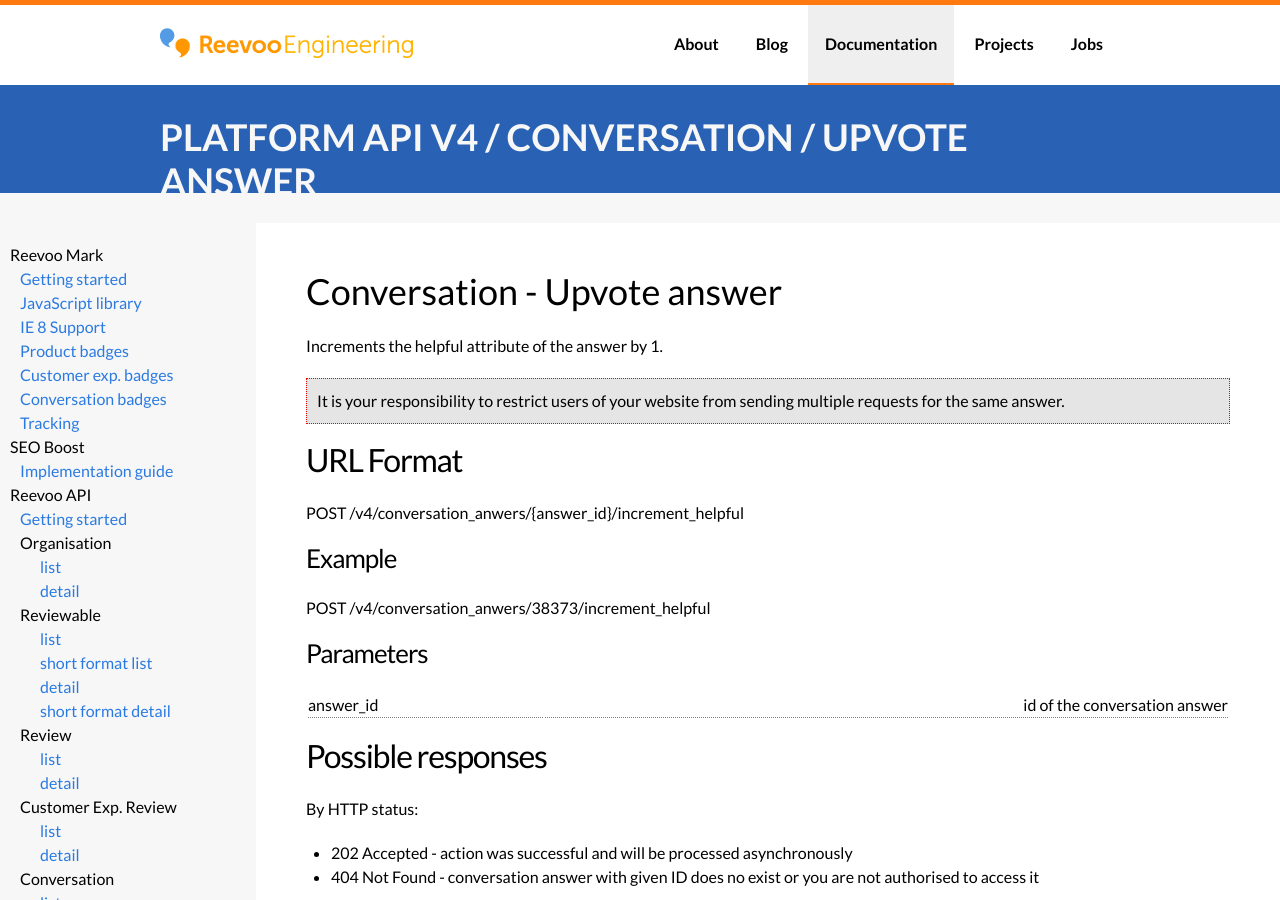
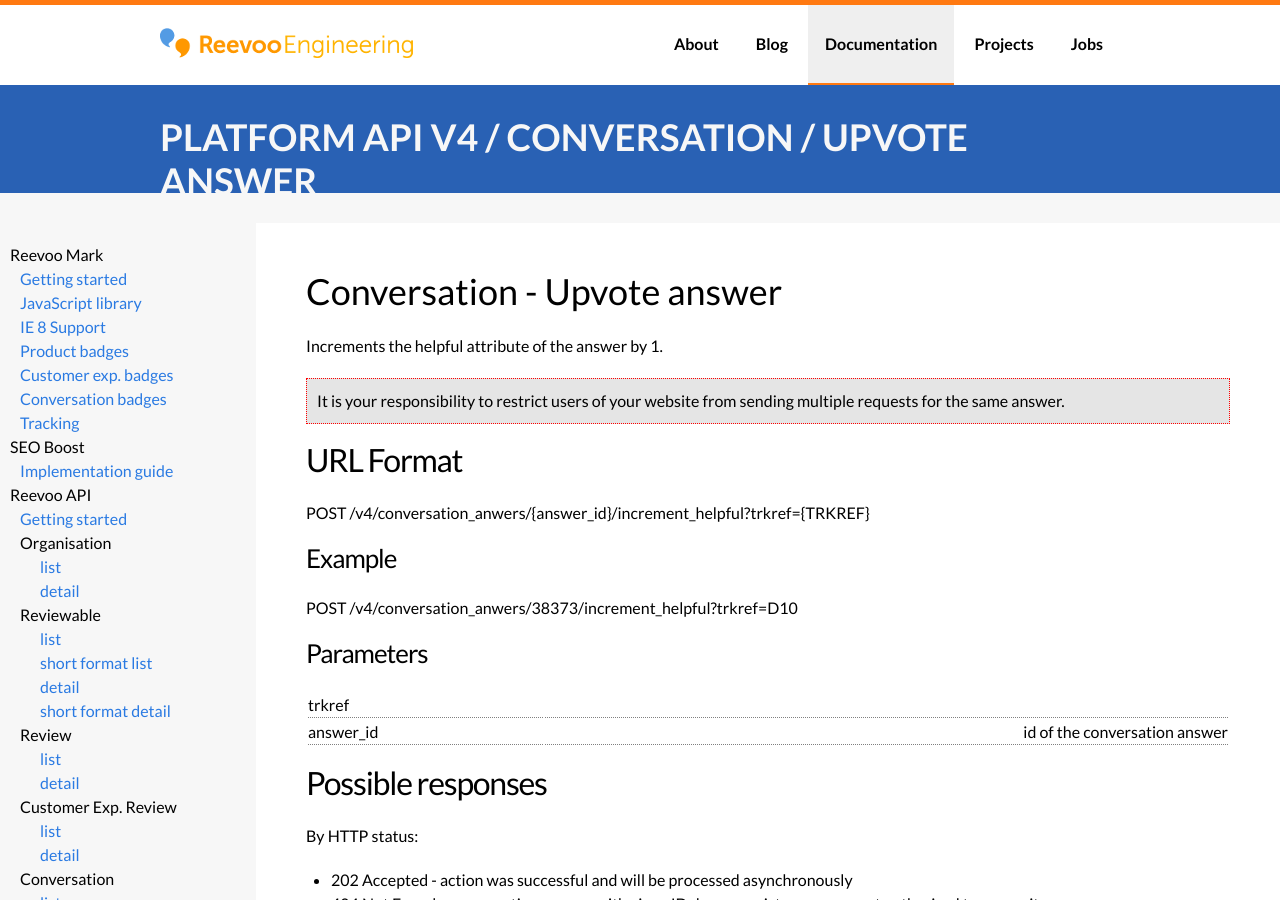
Before and after one commit to reevoo/reevoo.github.io, a Jekyll site: the page built from docs/reevooapi/conversation/conversation-upvote-answer.markdown, in a window 1280 px wide and 900 px high. Built offline with Jekyll 4.4.1, drawn with Linux system fonts in a browser that asks for light colours.

Commit message:
add trkref parameters to conversations api endpoints

```diff
--- a/docs/reevooapi/conversation/conversation-detail.markdown
+++ b/docs/reevooapi/conversation/conversation-detail.markdown
@@ -13,14 +13,15 @@
 Returns details for a single conversation.
 
 ## URL Format
-GET /v4/conversations/{id}
+GET /v4/conversations/{id}?trkref={TRKREF}
 
 ## URL Example
-GET /v4/conversations/223049
+GET /v4/conversations/223049?trkref=D10
 
 ## Parameters
 
 {: .documentation}
+|trkref     |               |
 |id         |conversation id|
 
 
--- a/docs/reevooapi/conversation/conversation-downvote-answer.markdown
+++ b/docs/reevooapi/conversation/conversation-downvote-answer.markdown
@@ -17,14 +17,15 @@
 </div>
 
 ## URL Format
-POST /v4/conversation_anwers/{answer_id}/increment_unhelpful
+POST /v4/conversation_anwers/{answer_id}/increment_unhelpful?trkref={TRKREF}
 
 ### Example
-POST /v4/conversation_anwers/38373/increment_unhelpful
+POST /v4/conversation_anwers/38373/increment_unhelpful?trkref=D10
 
 ### Parameters
 
 {: .documentation}
+|trkref        |                                     |
 |answer_id     |id of the conversation answer        |
 
 ## Possible responses
--- a/docs/reevooapi/conversation/conversation-upvote-answer.markdown
+++ b/docs/reevooapi/conversation/conversation-upvote-answer.markdown
@@ -17,15 +17,16 @@
 </div>
 
 ## URL Format
-POST /v4/conversation_anwers/{answer_id}/increment_helpful
+POST /v4/conversation_anwers/{answer_id}/increment_helpful?trkref={TRKREF}
 
 ### Example
-POST /v4/conversation_anwers/38373/increment_helpful
+POST /v4/conversation_anwers/38373/increment_helpful?trkref=D10
 
 ### Parameters
 
 {: .documentation}
-|answer_id     |id of the conversation answer        |
+|trkref        |                              |
+|answer_id     |id of the conversation answer |
 
 ## Possible responses
 
```
Also changed, not shown: docs/reevooapi/conversation/conversation-downvote-question.markdown (+4 -3 lines), docs/reevooapi/conversation/conversation-upvote-question.markdown (+4 -3 lines).
